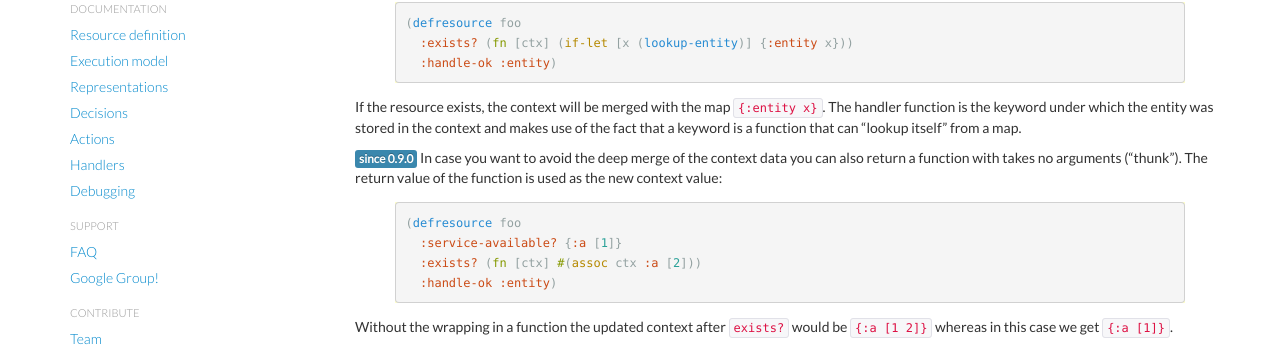
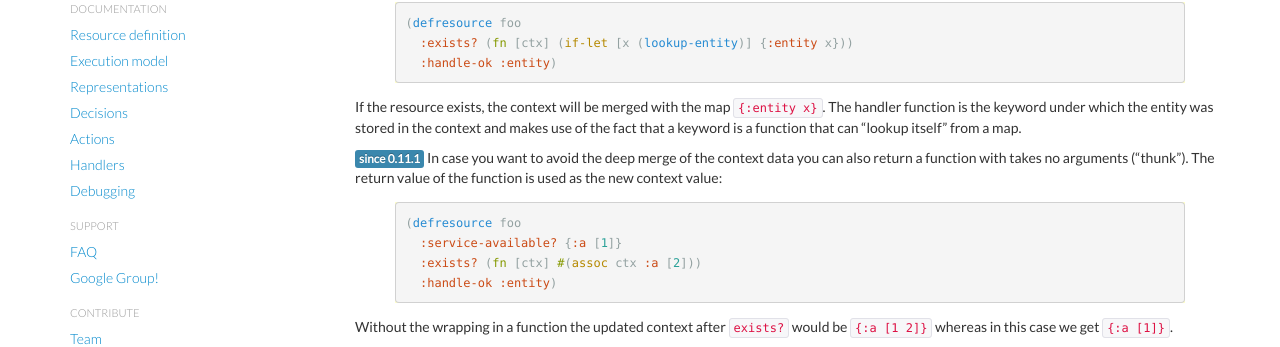
Before and after one commit to clojure-liberator/liberator, a Jekyll site: the page built from doc/execution-model.md, in a window 1280 px wide and 1273 px high. Shown: the part 446-793 px from the top of the window. Built offline with Jekyll 4.4.1, drawn with Linux system fonts in a browser that asks for light colours; nearby versions of some CDN libraries.

Commit message:
Fix "since" for 0.11.1

```diff
--- a/doc/execution-model.md
+++ b/doc/execution-model.md
@@ -41,7 +41,7 @@ If the resource exists, the context will be merged with the map
 the entity was stored in the context and makes use of the fact that
 a keyword is a function that can "lookup itself" from a map.
 
-<span class="label label-info">since 0.9.0</span>
+<span class="label label-info">since 0.11.1</span>
 In case you want to avoid the deep merge of the context data you can
 also return a function with takes no arguments ("thunk"). The return
 value of the function is used as the new context value:
```
